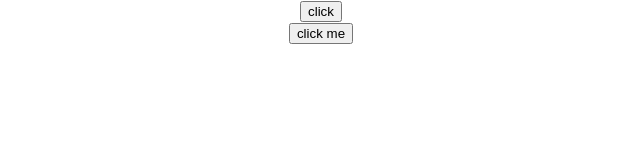
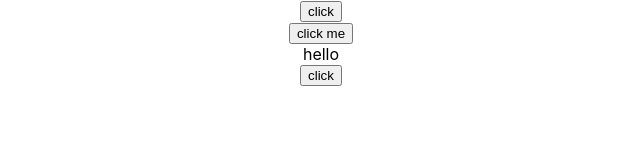
Before and after one commit to nicholeemma/React, a React (Create React App) app: page / in a window 1280 px wide. Shown: the top 160 px of the page, without its empty margins (319-959 px from the left). Built offline with nearby package versions, Linux system fonts and the light colour scheme.

Commit message:
event handling bind

```diff
--- a/src/App.js
+++ b/src/App.js
@@ -8,12 +8,14 @@
 import Counter from './Components/Counter.js';
 import FunctionClick from './Components/FunctionClick';
 import ClassClick from './Components/ClassClick';
+import EventBind from './Components/EventBind';
 
 function App() {
   return (
     <div className="App">
       <FunctionClick></FunctionClick>
       <ClassClick></ClassClick>
+      <EventBind></EventBind>
       {/* <Counter></Counter> */}
        {/* <Greet name = "Bruce" heroname = "spider">
          <p>This is children prop</p> </Greet>
--- /dev/null
+++ b/src/Components/EventBind.js
@@ -0,0 +1,44 @@
+import React, { Component } from 'react'
+
+class EventBind extends Component {
+    constructor(props) {
+        super(props)
+
+        this.state = {
+             message: 'hello'
+        }
+        // third method, official
+        // this.clickHandler = this.clickHandler.bind(this)
+    }
+
+    // clickHandler() {
+
+    //         this.setState({
+    //             message : "googbly"
+    //         })
+    //         // console.this ()
+
+    // }
+
+    // forth approach, class property as arrow function dont use,  due to  performance implication
+    clickHandler = () => {
+        this.setState( {
+            message: 'googbu'
+        })
+    }
+    render() {
+        return (
+            <div>
+                <div>{this.state.message}</div>
+                {/* first approach */}
+                {/* <button onClick={this.clickHandler.bind(this)}>click</button> */}
+                {/* second approach */}
+                {/* <button onClick={() => this.clickHandler()}>click</button> */}
+                 {/* third method */}
+                <button onClick={this.clickHandler}>click</button>
+            </div>
+        )
+    }
+}
+
+export default EventBind
```
